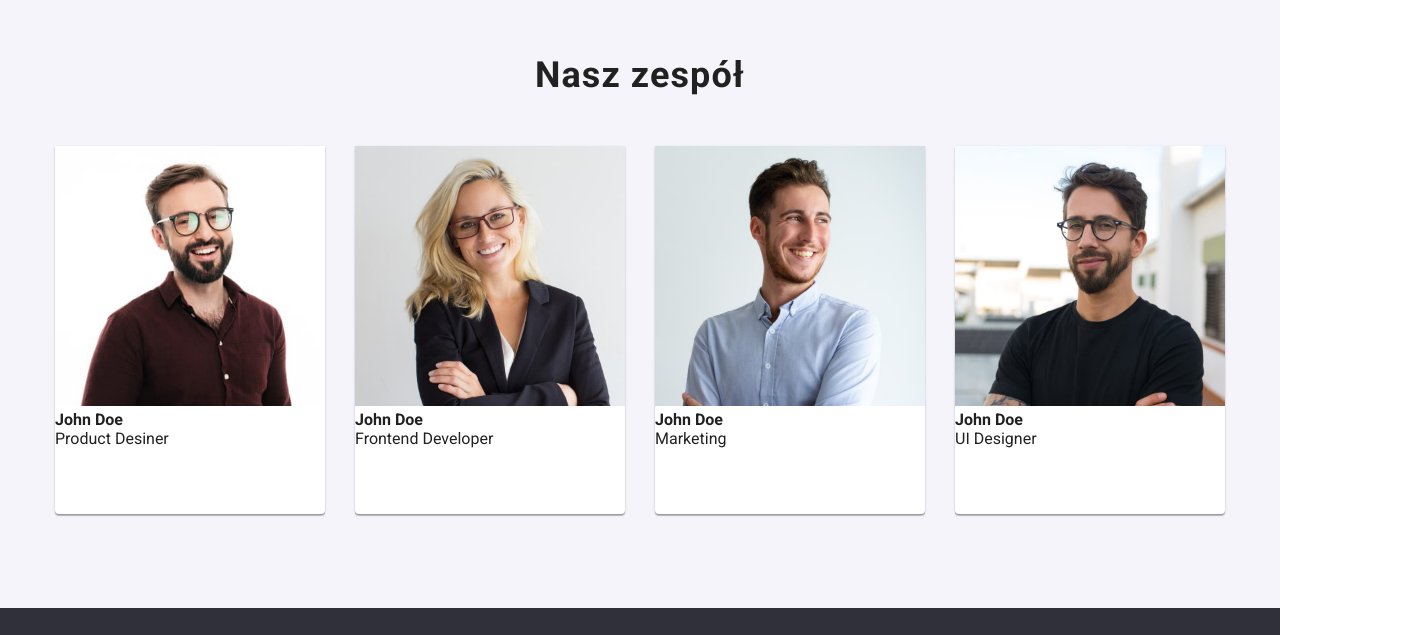
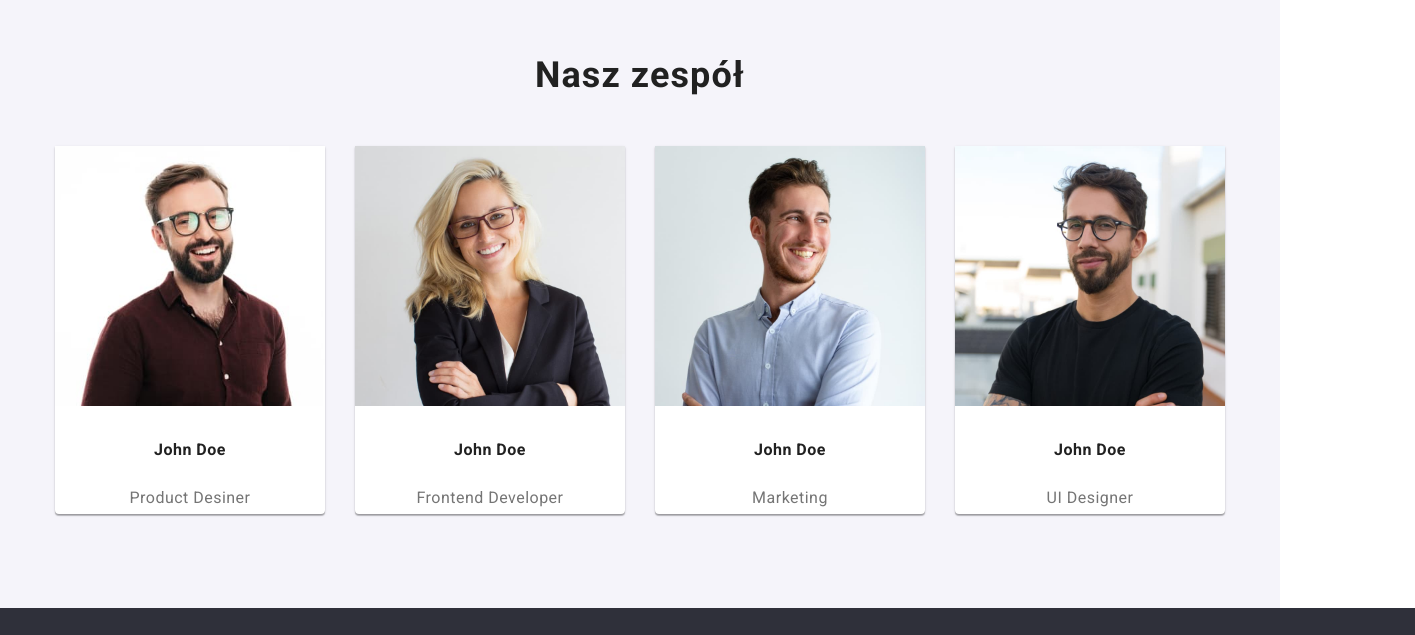
Before and after one commit to NataliaGrela/goit-markup-hw-04, a plain HTML site: page index.html in a window 1280 px wide. Shown: the part 1525-2160 px from the top of the page, 1415 px wide, since content can reach past the window. Drawn offline with Linux system fonts and the light colour scheme.

Commit message:
changed position of photo titles

```diff
--- a/css/styles.css
+++ b/css/styles.css
@@ -7,7 +7,7 @@
 }
 
 * {
-  box-sizing: border-box;
+  /* box-sizing: border-box; */
   margin: 0;
   padding: 0;
 }
@@ -214,6 +214,8 @@ a:link {
   align-items: center;
   padding-top: 200px;
   padding-bottom: 200px;
+  background-image: url(/images/index_img/background-title.jpg);
+
 }
 
 .main-tittle {
@@ -331,6 +333,7 @@ button[type='button'] {
   display: flex;
   align-items: center;
   justify-content: space-between;
+
 }
 
 .header-content-list {
@@ -489,6 +492,38 @@ li > p {
   border-radius: 0px 0px 4px 4px;
 }
 
+.name {
+  display: flex;
+  justify-content: center;
+  align-items: center;
+  padding-top: 30px;
+  padding-bottom: 10px;
+  font-family: 'Roboto';
+font-style: normal;
+font-weight: 500;
+font-size: 16px;
+line-height: 19px;
+text-align: center;
+letter-spacing: 0.03em;
+margin: 0;
+}
+
+.occupation {
+  display: flex;
+  justify-content: center;
+  align-items: center;
+  padding-top: 0px;
+  font-family: 'Roboto';
+font-style: normal;
+font-weight: 400;
+font-size: 16px;
+line-height: 19px;
+text-align: center;
+letter-spacing: 0.03em;
+color: #757575;
+}
+
+
 .gap {
   padding-top: 94px;
   padding-bottom: 94px;
--- a/index.html
+++ b/index.html
@@ -136,8 +136,9 @@
                     height="260"
                   />
                   <figcaption>
-                    <b>John Doe</b><br />
-                    Product Desiner
+                    <div class="name">
+                    <b>John Doe</b></div><br /><div class="occupation">
+                    Product Desiner</div>
                   </figcaption>
                 </figure>
               </div>
@@ -153,8 +154,9 @@
                     height="260"
                   />
                   <figcaption>
-                    <b>John Doe</b><br />
-                    Frontend Developer
+                    <div class="name">
+                    <b>John Doe</b></div><br /><div class="occupation">
+                    Frontend Developer</div>
                   </figcaption>
                 </figure>
               </div>
@@ -170,8 +172,9 @@
                     height="260"
                   />
                   <figcaption>
-                    <b>John Doe</b><br />
-                    Marketing
+                    <div class="name">
+                    <b>John Doe</b></div><br /><div class="occupation">
+                    Marketing</div>
                   </figcaption>
                 </figure>
               </div>
@@ -187,8 +190,9 @@
                     height="260"
                   />
                   <figcaption>
-                    <b>John Doe</b><br />
-                    UI Designer
+                    <div class="name">
+                    <b>John Doe</b></div><br /><div class="occupation">
+                    UI Designer</div>
                   </figcaption>
                 </figure>
               </div>
```
Also changed, not shown: images/icons.svg (added), images/index_img/background-title.jpg (added), 2 other files.
